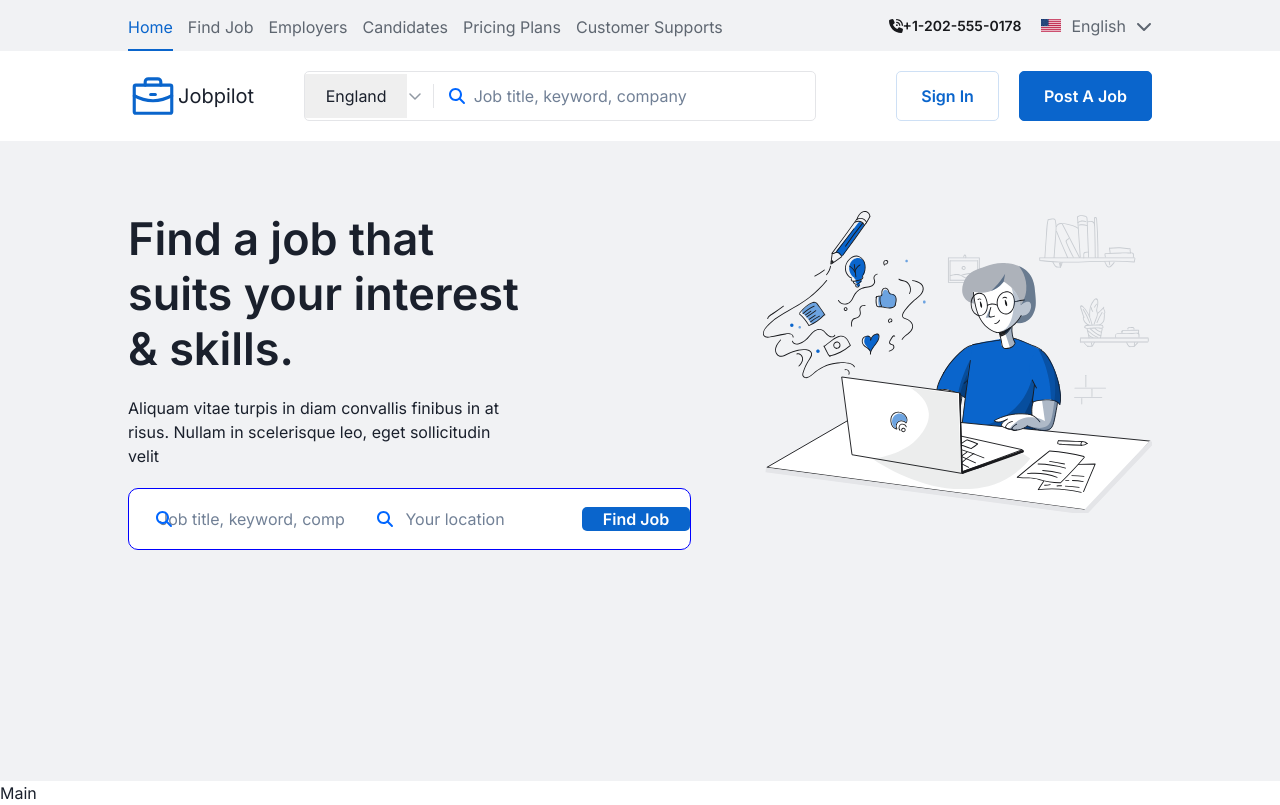
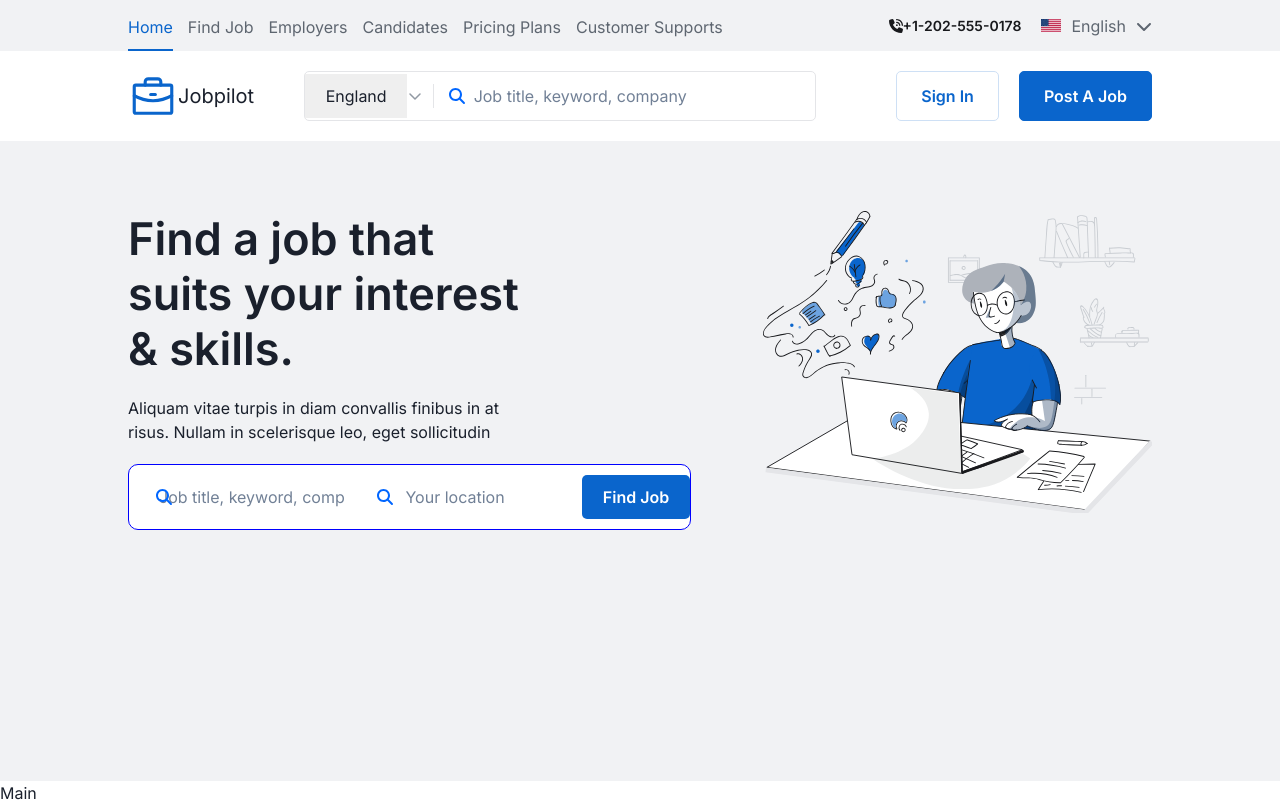
Before and after one commit to Fazliddin2208/job-listing, a Next.js app: page / in a window 1280 px wide. Built offline with nearby package versions, Linux system fonts and the light colour scheme; no server answers.

Commit message:
text&padding

```diff
--- a/Components/Hero/HeroComponent.jsx
+++ b/Components/Hero/HeroComponent.jsx
@@ -28,7 +28,7 @@ export default function HeroComponent() {
             </Text>
             <Text width={"70%"} margin={"20px 0"}>
               Aliquam vitae turpis in diam convallis finibus in at risus. Nullam
-              in scelerisque leo, eget sollicitudin velit
+              in scelerisque leo, eget sollicitudin
             </Text>
             <Grid alignItems={"center"} gridTemplateColumns={'40% 40% 20%'} gap={'5px'} style={{
               background: '#fff',
@@ -66,7 +66,7 @@ export default function HeroComponent() {
                 }} />
               </InputGroup>
               <button className="btn-primary" style={{
-                padding: '10px 20px !important'
+                padding: '10px 20px'
               }}>Find Job</button>
             </Grid>
           </div>
```
